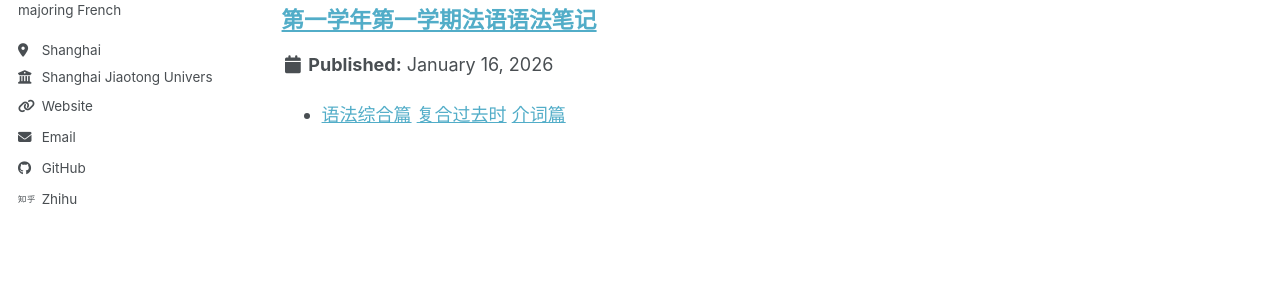
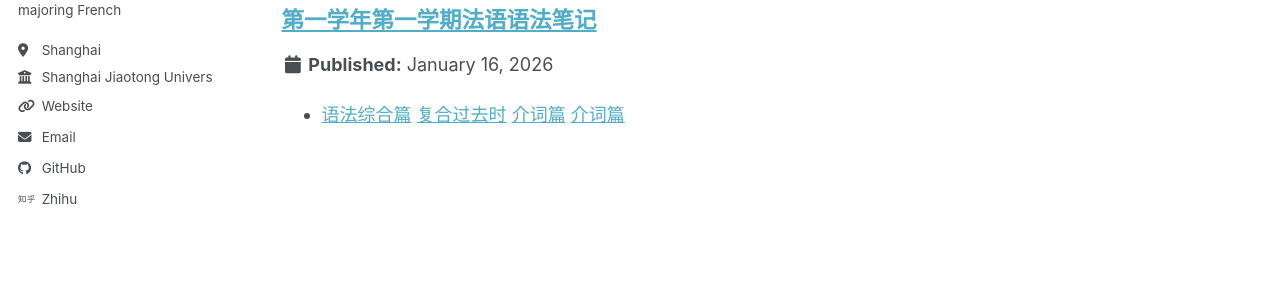
Before and after one commit to shushuyang231/shushuyang231.github.io, a Jekyll site: the page built from _pages/portfolio.html, in a window 1280 px wide. Shown: the part 334-629 px from the top of the page. Built offline with Jekyll 4.4.1, drawn with Linux system fonts in a browser that asks for light colours; a script bundle is joined from its source files by our own code; library files that are not in the unit come from our copies.

Commit message:
Update portfolio-2.html

```diff
--- a/_portfolio/portfolio-2.html
+++ b/_portfolio/portfolio-2.html
@@ -5,3 +5,4 @@ collection: portfolio
 - [语法综合篇](https://shushuyang231.github.io/files/%E7%BB%BC%E5%90%88%E7%AF%87.pdf)
 [复合过去时](https://shushuyang231.github.io/files/le%20%20passé%20%20composé.pdf)
 [介词篇](https://shushuyang231.github.io/files/介词篇.pdf)
+[介词篇](https://shushuyang231.github.io/files/代词篇.pdf)
```
